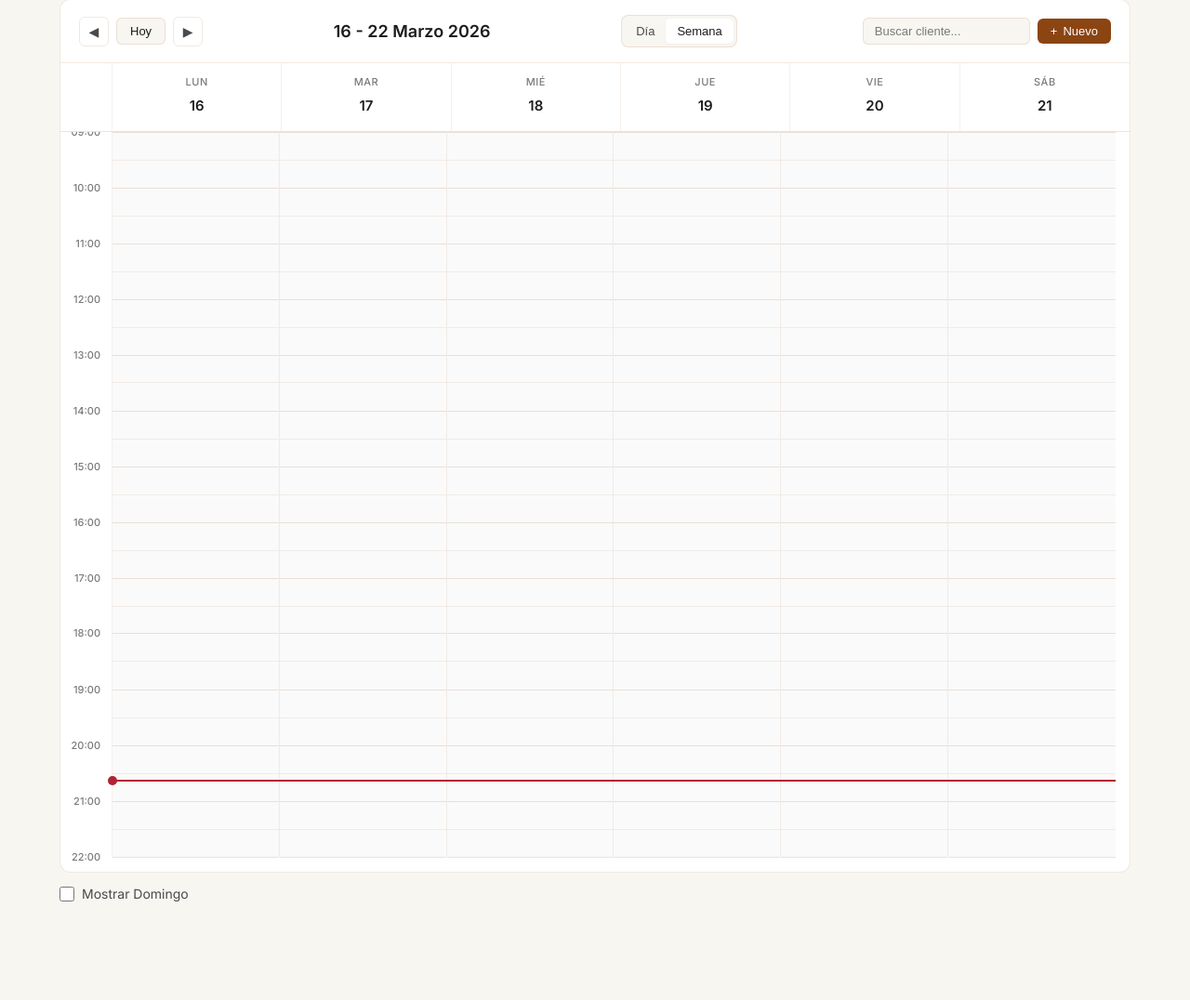
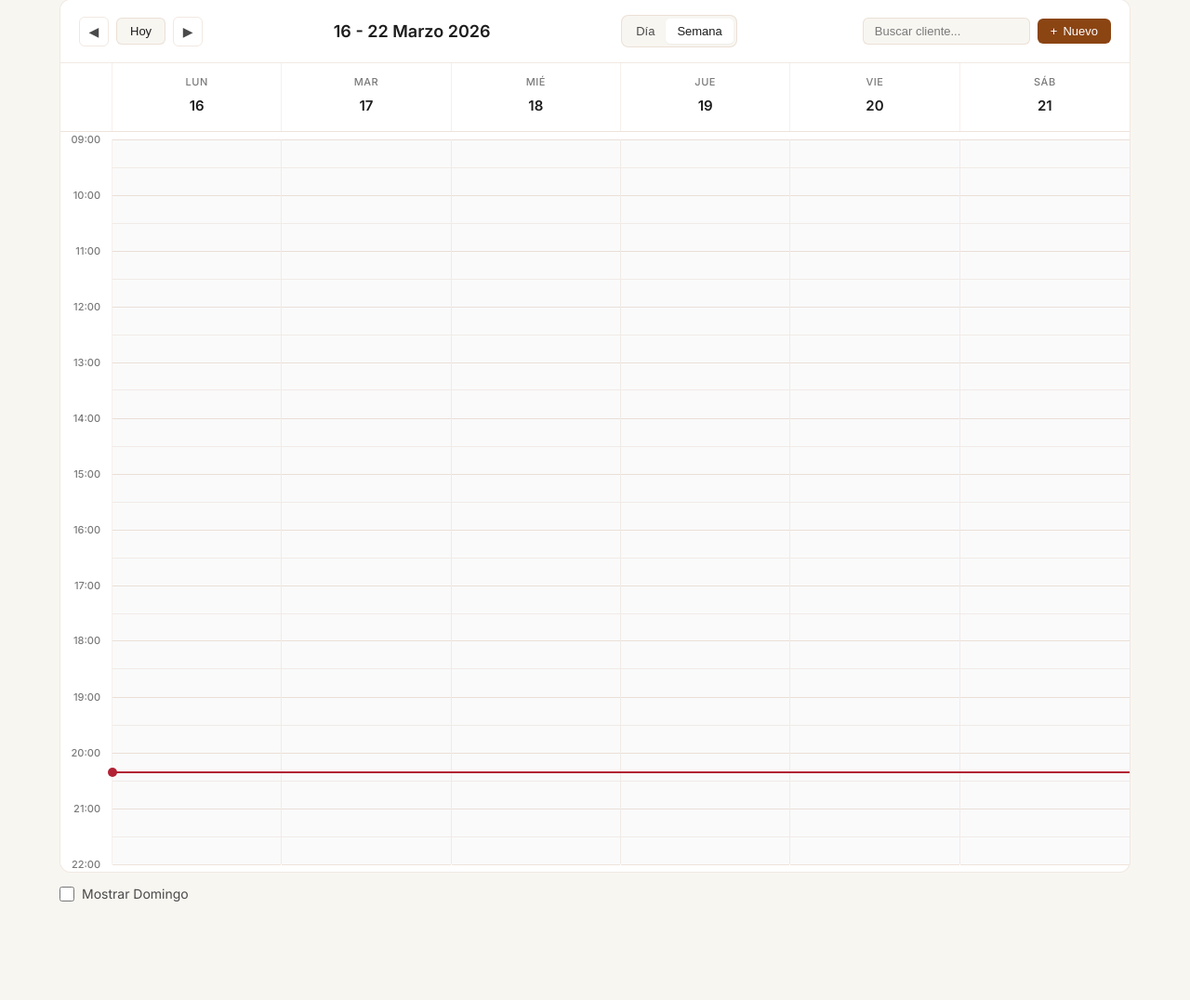
Before and after one commit to nehuborrajo/malta-barbershop, a Flask app: page / in a window 1280 px wide. Shown: the part 136-1212 px from the top of the page at 93% size. Run offline with Flask 3, Linux system fonts and the light colour scheme; data that the repository does not hold is empty; some libraries are stand-ins or nearby versions.

Commit message:
Fix: alineación de grilla del calendario
- Header sticky dentro del scroll container para alinear con columnas
- Margen superior en grid para mostrar label 9:00 completo
- Eliminada vista Lista del selector de vistas

```diff
--- a/static/css/styles.css
+++ b/static/css/styles.css
@@ -1062,8 +1062,9 @@ form .btn-primary {
     display: grid;
     border-bottom: 1px solid var(--cal-grid-line-hour);
     background: var(--parchment);
-    flex-shrink: 0;
-    overflow: hidden;
+    position: sticky;
+    top: 0;
+    z-index: 20;
 }
 
 .cal__week-header-gutter {
@@ -1123,13 +1124,13 @@ form .btn-primary {
     overflow-y: auto;
     overflow-x: hidden;
     position: relative;
-    scrollbar-gutter: stable;
 }
 
 .cal__grid {
     display: grid;
     position: relative;
     min-height: calc(var(--cal-hour-height) * 14); /* 9am-11pm = 14 hours */
+    margin-top: 8px; /* Espacio para que se vea el label 9:00 */
 }
 
 /* ========================================
--- a/templates/index.html
+++ b/templates/index.html
@@ -51,12 +51,11 @@
 
                 <!-- Calendar Body -->
                 <div class="cal__body" id="cal-body">
-                    <!-- Week Header (rendered by JS) -->
-                    <div class="cal__week-header cal__week-header--week" id="cal-week-header"></div>
-
-                    <!-- Grid Container -->
+                    <!-- Grid Container (includes sticky header) -->
                     <div class="cal__grid-wrapper" id="cal-grid-wrapper">
-                        <div class="cal__grid cal__grid--week" id="cal-grid"></div>
+                        <!-- Week Header (rendered by JS, sticky inside scroll) -->
+                        <div class="cal__week-header" id="cal-week-header"></div>
+                        <div class="cal__grid" id="cal-grid"></div>
                         <div class="cal__current-time" id="cal-current-time" style="display: none;"></div>
                     </div>
 
```
